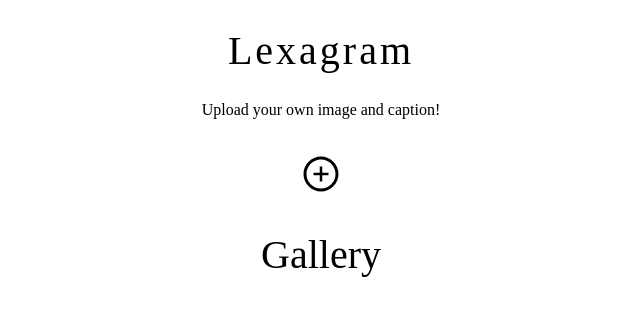
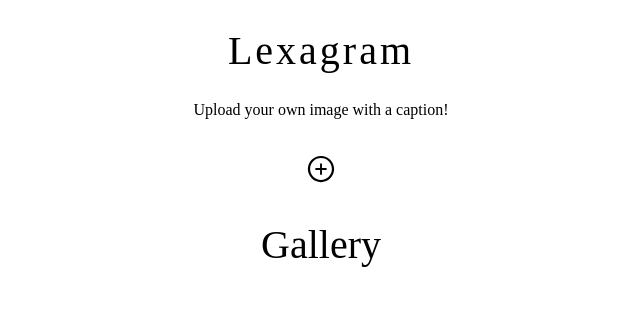
Before and after one commit to hien-alex/Lexagram, a React (Create React App) app in the folder frontend/: page / in a window 1280 px wide. Shown: the top 316 px of the page, without its empty margins (319-959 px from the left). Built offline with nearby package versions, Linux system fonts and the light colour scheme; a web font is replaced by a local one.

Commit message:
title component

```diff
--- a/frontend/src/components/Title.js
+++ b/frontend/src/components/Title.js
@@ -6,10 +6,10 @@ function Title() {
   return (
     <div className="title">
       <h1>Lexagram</h1>
-      <p>Upload your own image and caption!</p>
+      <p>Upload your own image with a caption!</p>
       <br />
       <button className="addButton">
-        <AiOutlinePlusCircle size={40} />
+        <AiOutlinePlusCircle size={30} />
       </button>
       <h2>Gallery</h2>
     </div>
--- a/frontend/src/css/Title.css
+++ b/frontend/src/css/Title.css
@@ -17,4 +17,5 @@
 
 .addButton:hover {
   transform: scale(1.05);
+  cursor: pointer;
 }
```
